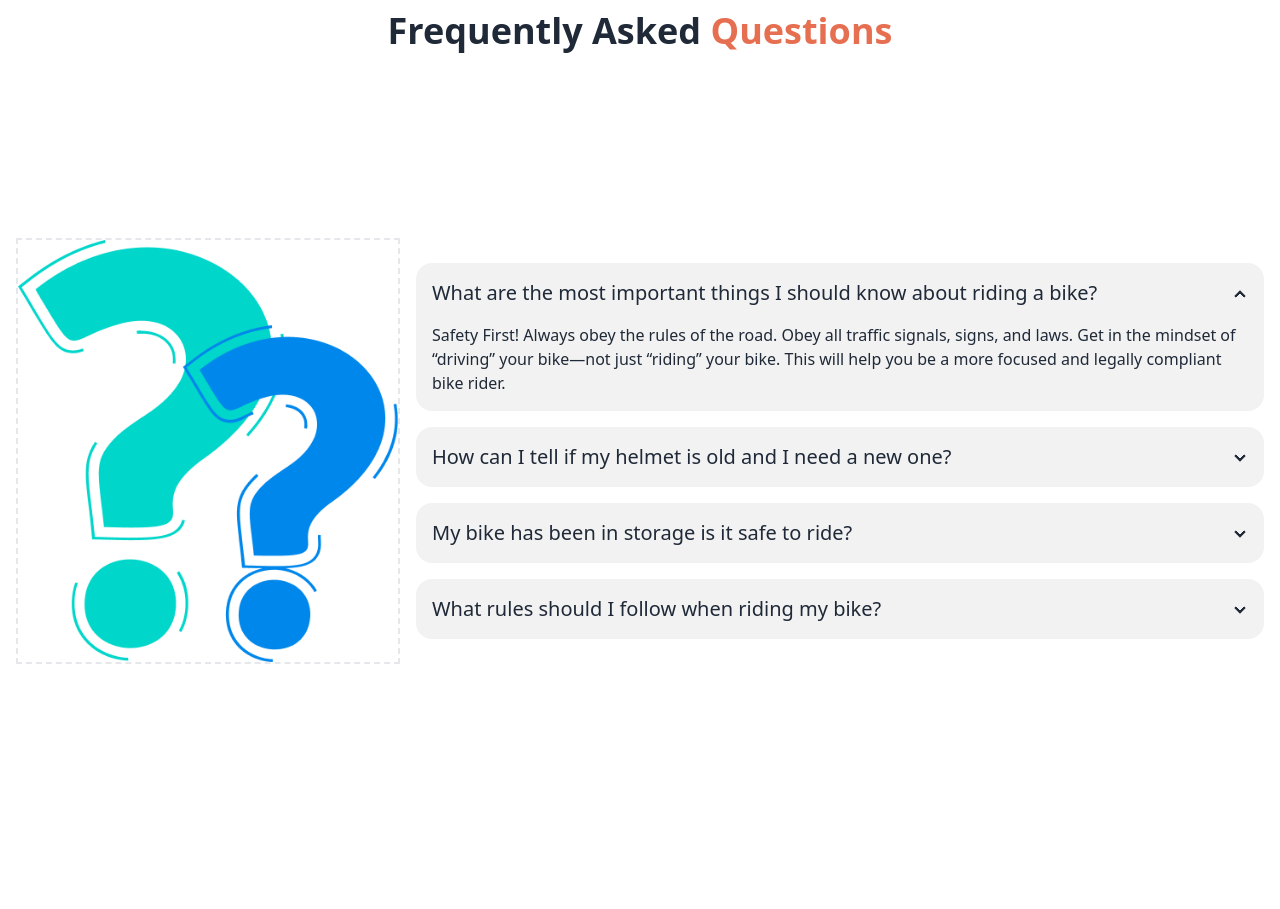
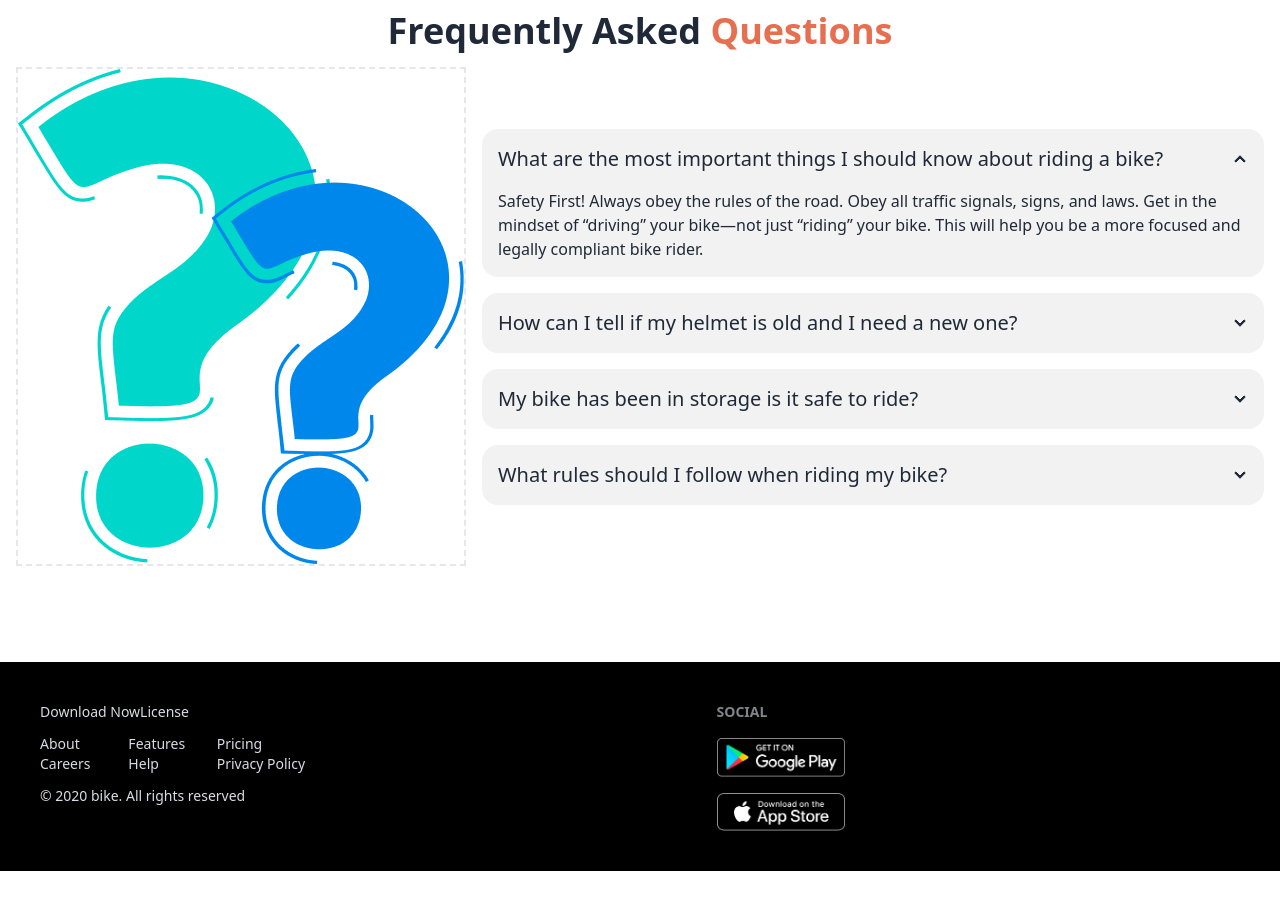
Before and after one commit to SulaimanAbdullah3102/Biker-zone, a plain HTML site: page index.html in a window 1280 px wide. Shown: the part 2380-3289 px from the top of the page. After the commit the page ends 3251 px from the top, so only its background shows below. Drawn offline with nearby package versions, Linux system fonts and the light colour scheme.

Commit message:
footer section done

```diff
--- a/index.html
+++ b/index.html
@@ -322,10 +322,10 @@
         <h3 class="text-4xl font-bold text-center">Frequently Asked <span class="text-color-primary">Questions</span>
         </h3>
       </div>
-      <div class="hero  min-h-screen">
+      <div class="hero">
         <div class="hero-content flex-col lg:flex-row">
-          <img src="images/others/faq.png" class="max-w-sm border-dashed border-2" />
-          <div class="space-y-4">
+          <img src="images/others/faq.png" class="border-dashed border-2"/>
+          <div class="space-y-4 sm:overflow-hidden">
             <div class="collapse collapse-arrow bg-base-200">
               <input type="radio" name="my-accordion-2" checked="checked" />
               <div class="collapse-title text-xl font-medium">What are the most important things I should
@@ -374,7 +374,32 @@
 
   <!-- footer section -->
   <footer>
-
+    <footer class="footer bg-black text-neutral-content p-10">
+      <aside class="space-y-1">
+        <div class="grid grid-cols-2">
+          <a href="">Download Now</a>
+          <a href="">License</a>
+        </div>
+        <div class="grid sm:grid-cols-3">
+          <a href="">About</a>
+          <a href="">Features</a>
+          <a href="">Pricing</a>
+          <a href="">Careers</a>
+          <a href="">Help</a>
+          <a href="">Privacy Policy</a>
+        </div>
+        <p>
+          © 2020 bike. All rights reserved
+        </p>
+      </aside>
+      <nav>
+        <h6 class="footer-title">Social</h6>
+        <div class="grid grid-rows-2 grid-flow-col gap-4">
+          <img src="images/others/android.png" alt=""class="w-32">
+          <img src="images/others/ios.png" alt="" class="w-32">
+        </div>
+      </nav>
+    </footer>
   </footer>
 
 </body>
```
